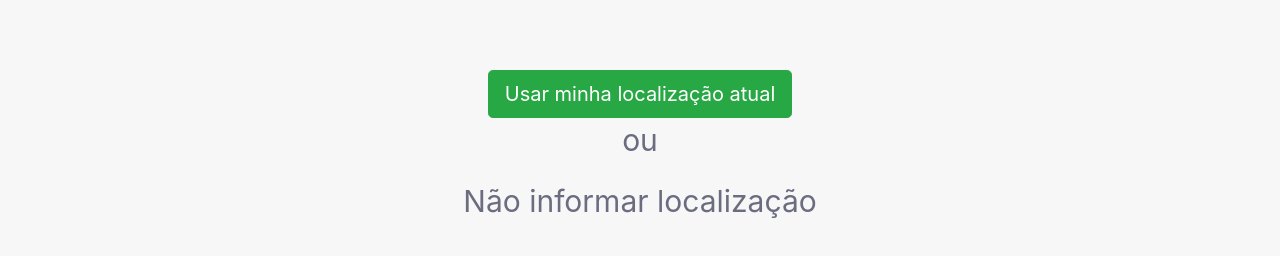
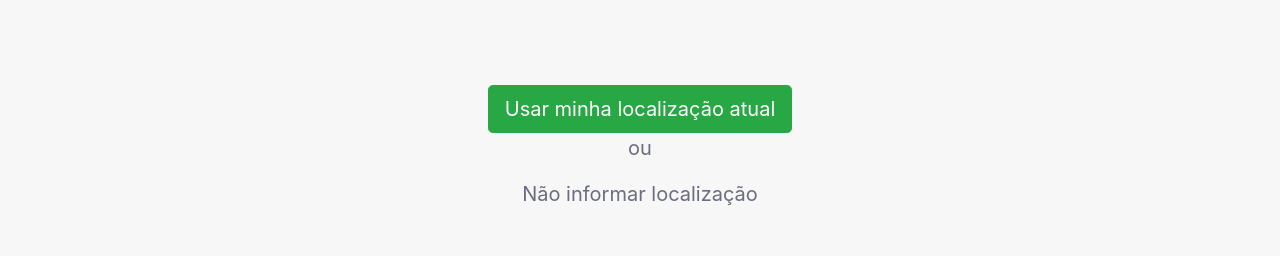
Before and after one commit to giselesousar/onibus-sptrans, a React (Create React App) app: page / in a window 1280 px wide. Shown: the part 788-1044 px from the top of the page. Built offline with nearby package versions, Linux system fonts and the light colour scheme; no server answers; the HTML template or start-up script is replaced by a standard one.

Commit message:
update changes

```diff
--- a/src/pages/Home/components/Mapa/index.js
+++ b/src/pages/Home/components/Mapa/index.js
@@ -28,7 +28,14 @@ export default function Mapa(props) {
                 })
             }
 
-        })
+        }, () => {
+            alert("Não foi possível obter sua localização atual!");
+                setLocalizacao({
+                    marker: false,
+                    position: [-23.5489, -46.6388]
+                })
+        }, {timeout:10000})
+
     }
 
     return (
@@ -91,7 +98,7 @@ export default function Mapa(props) {
             justifyContent: "center",
             alignItems: "center"
         }}>
-            <div style={{display: "inline", textAlign:"center", fontSize: "30px"}}>
+            <div style={{display: "inline", textAlign:"center", fontSize: "20px"}}>
             <Button onClick={handleLocalizacao} size="lg" variant="success">Usar minha localização atual</Button>
             <p>ou</p>
             <p onClick={() => setLocalizacao({
```
